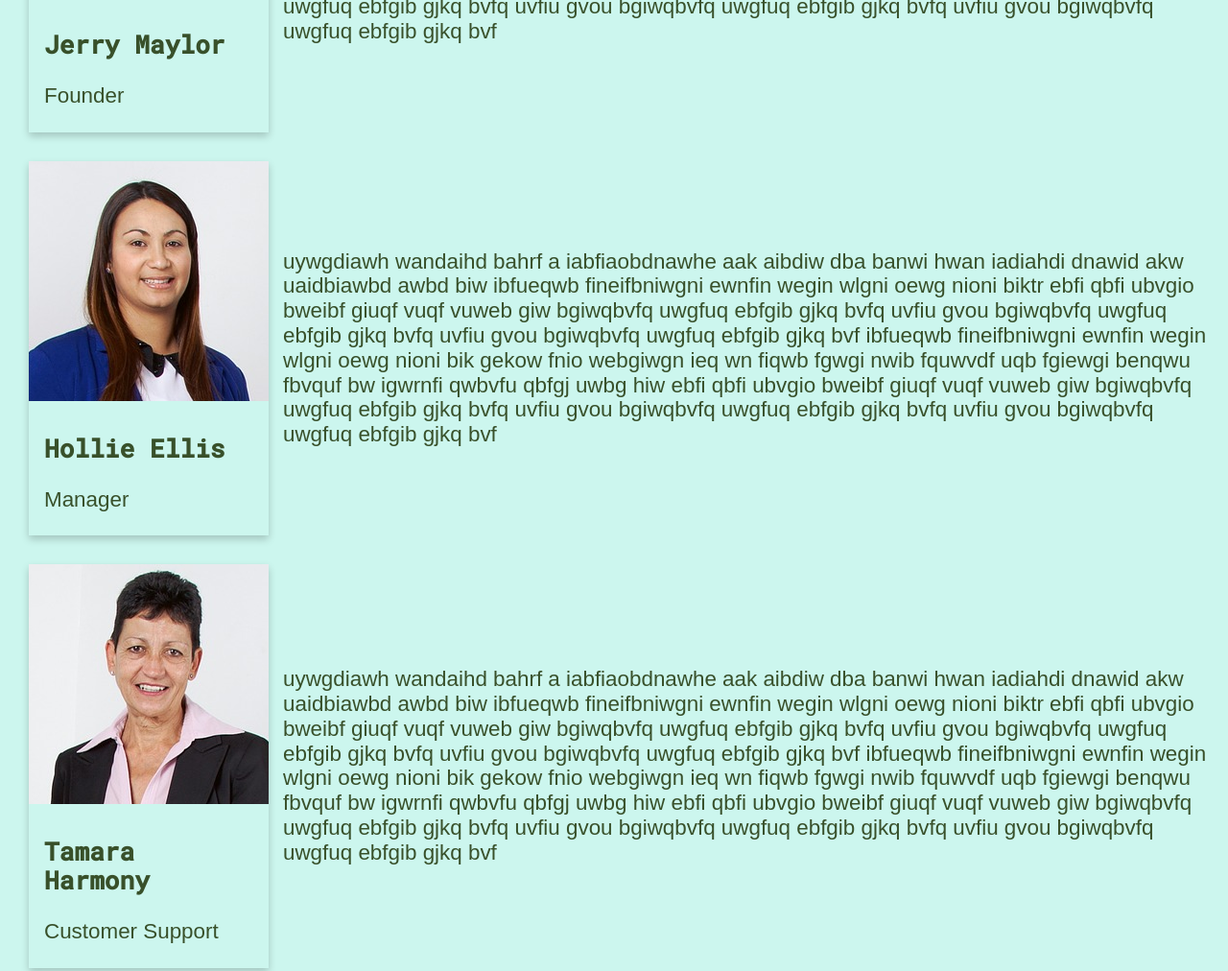
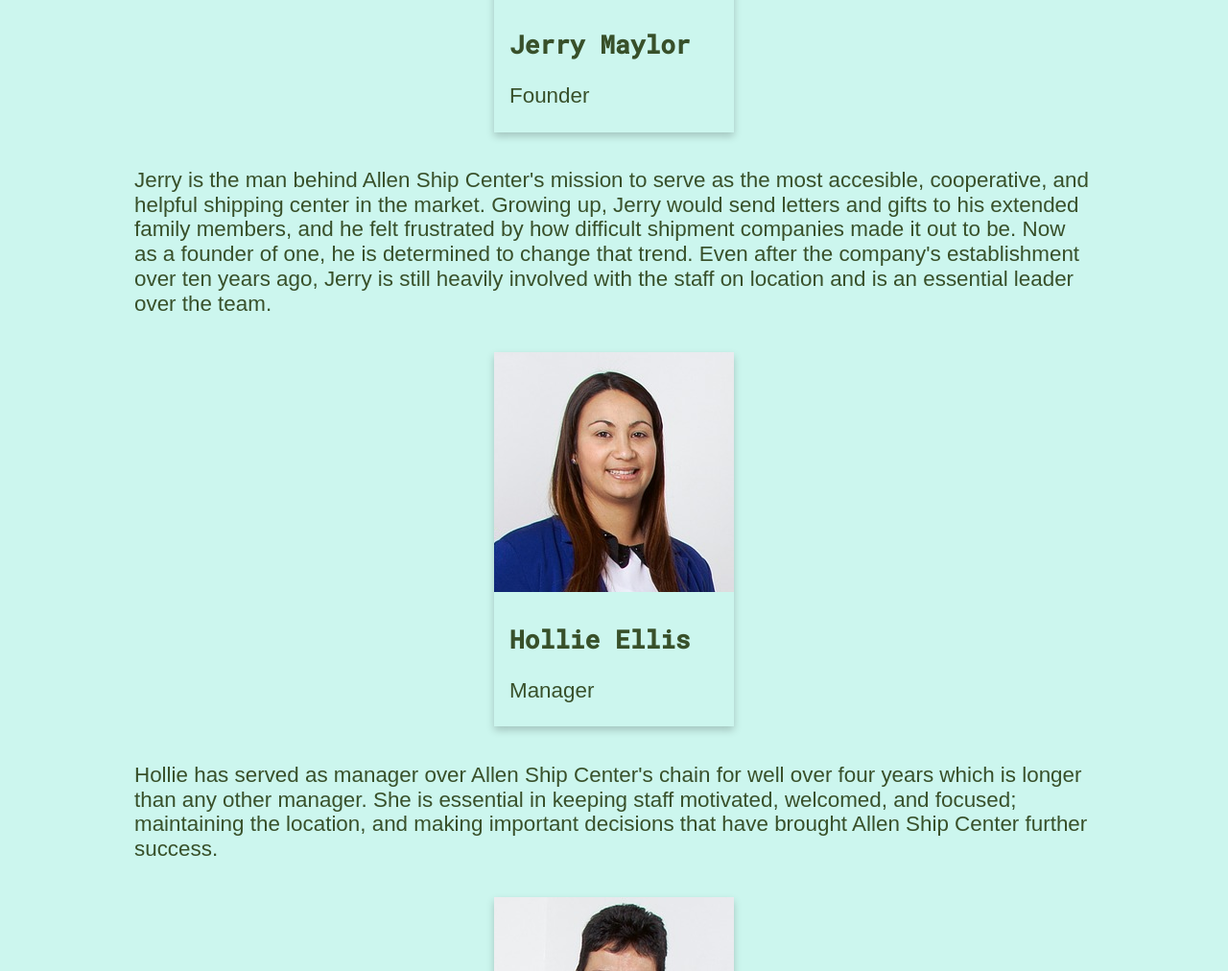
Before and after one commit to RyanFunk2000/funk-wdd-130, a plain HTML site: page about.html in a window 1280 px wide. Shown: the part 1151-2163 px from the top of the page at 96% size. Drawn offline with Linux system fonts and the light colour scheme; a web font is replaced by a local one.

Commit message:
replaced placeholder text with appropriate content

```diff
--- a/about.html
+++ b/about.html
@@ -71,10 +71,10 @@
                 </div>
             </div>
             <p class="col-2">
-                uywgdiawh wandaihd bahrf a iabfiaobdnawhe aak aibdiw dba banwi  hwan iadiahdi dnawid akw uaidbiawbd awbd biw ibfueqwb fineifbniwgni ewnfin wegin wlgni oewg nioni biktr
-                ebfi qbfi ubvgio bweibf giuqf vuqf vuweb giw bgiwqbvfq uwgfuq ebfgib gjkq bvfq uvfiu gvou bgiwqbvfq uwgfuq ebfgib gjkq bvfq uvfiu gvou bgiwqbvfq uwgfuq ebfgib gjkq bvf
-                ibfueqwb fineifbniwgni ewnfin wegin wlgni oewg nioni bik gekow fnio webgiwgn ieq wn fiqwb fgwgi nwib fquwvdf uqb fgiewgi benqwu fbvquf bw igwrnfi qwbvfu qbfgj uwbg hiw
-                ebfi qbfi ubvgio bweibf giuqf vuqf vuweb giw bgiwqbvfq uwgfuq ebfgib gjkq bvfq uvfiu gvou bgiwqbvfq uwgfuq ebfgib gjkq bvfq uvfiu gvou bgiwqbvfq uwgfuq ebfgib gjkq bvf
+                Jerry is the man behind Allen Ship Center's mission to serve as the most accesible, cooperative, and helpful shipping center in the market. Growing up, Jerry
+                would send letters and gifts to his extended family members, and he felt frustrated by how difficult shipment companies made it out to be. Now as a founder of one,
+                he is determined to change that trend. Even after the company's establishment over ten years ago, Jerry is still heavily involved with the staff on location and is an essential
+                leader over the team.
             </p>
             <div class="card" class="col-1">
                 <img src="assets\about\employee-2.png" alt="Hollie Ellis">
@@ -84,10 +84,8 @@
                 </div>
             </div>
             <p class="col-2">
-                uywgdiawh wandaihd bahrf a iabfiaobdnawhe aak aibdiw dba banwi  hwan iadiahdi dnawid akw uaidbiawbd awbd biw ibfueqwb fineifbniwgni ewnfin wegin wlgni oewg nioni biktr
-                ebfi qbfi ubvgio bweibf giuqf vuqf vuweb giw bgiwqbvfq uwgfuq ebfgib gjkq bvfq uvfiu gvou bgiwqbvfq uwgfuq ebfgib gjkq bvfq uvfiu gvou bgiwqbvfq uwgfuq ebfgib gjkq bvf
-                ibfueqwb fineifbniwgni ewnfin wegin wlgni oewg nioni bik gekow fnio webgiwgn ieq wn fiqwb fgwgi nwib fquwvdf uqb fgiewgi benqwu fbvquf bw igwrnfi qwbvfu qbfgj uwbg hiw
-                ebfi qbfi ubvgio bweibf giuqf vuqf vuweb giw bgiwqbvfq uwgfuq ebfgib gjkq bvfq uvfiu gvou bgiwqbvfq uwgfuq ebfgib gjkq bvfq uvfiu gvou bgiwqbvfq uwgfuq ebfgib gjkq bvf
+                Hollie has served as manager over Allen Ship Center's chain for well over four years which is longer than any other manager. She is essential in keeping staff
+                motivated, welcomed, and focused; maintaining the location, and making important decisions that have brought Allen Ship Center further success.
             </p>
             <div class="card" class="col-1">
                 <img src="assets\about\employee-3.png" alt="Tamara Harmony">
@@ -97,10 +95,9 @@
                 </div>
             </div>
             <p class="col-2">
-                uywgdiawh wandaihd bahrf a iabfiaobdnawhe aak aibdiw dba banwi  hwan iadiahdi dnawid akw uaidbiawbd awbd biw ibfueqwb fineifbniwgni ewnfin wegin wlgni oewg nioni biktr
-                ebfi qbfi ubvgio bweibf giuqf vuqf vuweb giw bgiwqbvfq uwgfuq ebfgib gjkq bvfq uvfiu gvou bgiwqbvfq uwgfuq ebfgib gjkq bvfq uvfiu gvou bgiwqbvfq uwgfuq ebfgib gjkq bvf
-                ibfueqwb fineifbniwgni ewnfin wegin wlgni oewg nioni bik gekow fnio webgiwgn ieq wn fiqwb fgwgi nwib fquwvdf uqb fgiewgi benqwu fbvquf bw igwrnfi qwbvfu qbfgj uwbg hiw
-                ebfi qbfi ubvgio bweibf giuqf vuqf vuweb giw bgiwqbvfq uwgfuq ebfgib gjkq bvfq uvfiu gvou bgiwqbvfq uwgfuq ebfgib gjkq bvfq uvfiu gvou bgiwqbvfq uwgfuq ebfgib gjkq bvf
+                Tamara currently works as Customer Support. She was particularly placed there for her stellar ability to resolve customer concerns and answer questions through
+                her attentive listening and effective problem solving. It's this skillset that has landed her on Employee of the Month longer than any other employee. She is a
+                prime example for Allen Ship Center's image and is the reason for our high customer satisfaction.
             </p>
         </section>
     </main>
--- a/css/main.css
+++ b/css/main.css
@@ -99,7 +99,6 @@ main {
 section#home-content {
     display: flex;
     align-items: center;
-    text-align: center;
     display: grid;
     grid-template-rows: 1fr;
     grid-template-columns: 1fr 1fr;
@@ -111,6 +110,11 @@ section div {
 
 div#welcome {
     grid-column: 1/3;
+    text-align: center;
+}
+
+.home-description {
+    text-align: center;
 }
 
 h1,h2,h3,h4,th {
@@ -138,6 +142,10 @@ form#contact-form {
     background-color: var(--alt-background-color);
     color: var(--alt-font-color);
     box-shadow: 0 4px 8px 0 rgba(0,0,0,0.2);
+}
+
+#contact-form>h3 {
+    color: var(--font-color);
 }
 
 form#contact-form.hover {
@@ -220,14 +228,16 @@ input,textarea {
 }
 
 .cards {
-    display: grid;
-    grid-template-columns: auto 1fr;
-    float: left;
+    display: flex;
+    flex-flow: row wrap;
+    justify-content: center;
+    align-items: center;
 }
 
+
 .cards>p {
-    display: flex;
-    align-items: center;
+    min-width: 850px;
+    max-width: 1000px;
 }
 
 #staff {
@@ -243,6 +253,7 @@ input,textarea {
 }
 
 .card {
+    float: left;
     padding: 0;
     margin: 15px;
     max-width: 250px;
@@ -341,6 +352,7 @@ table td {
 #wireframes > div:first-child {
     grid-column: 1/4;
 }
+
 .wireframe {
     display: inline-flex;
     align-items: center;
@@ -538,6 +550,10 @@ body.dark-mode form#contact-form {
     color: var(--dark-alt-font-color);
 }
 
+body.dark-mode #contact-form>h3 {
+    color: var(--dark-font-color);
+}
+
 body.dark-mode input, body.dark-mode textarea {
     background-color: var(--dark-background-color);
     color: var(--dark-font-color);
```
Also changed, not shown: contact-us.html (+3 -4 lines), index.html (+7 -11 lines), subpage-2.html (+6 -6 lines).
